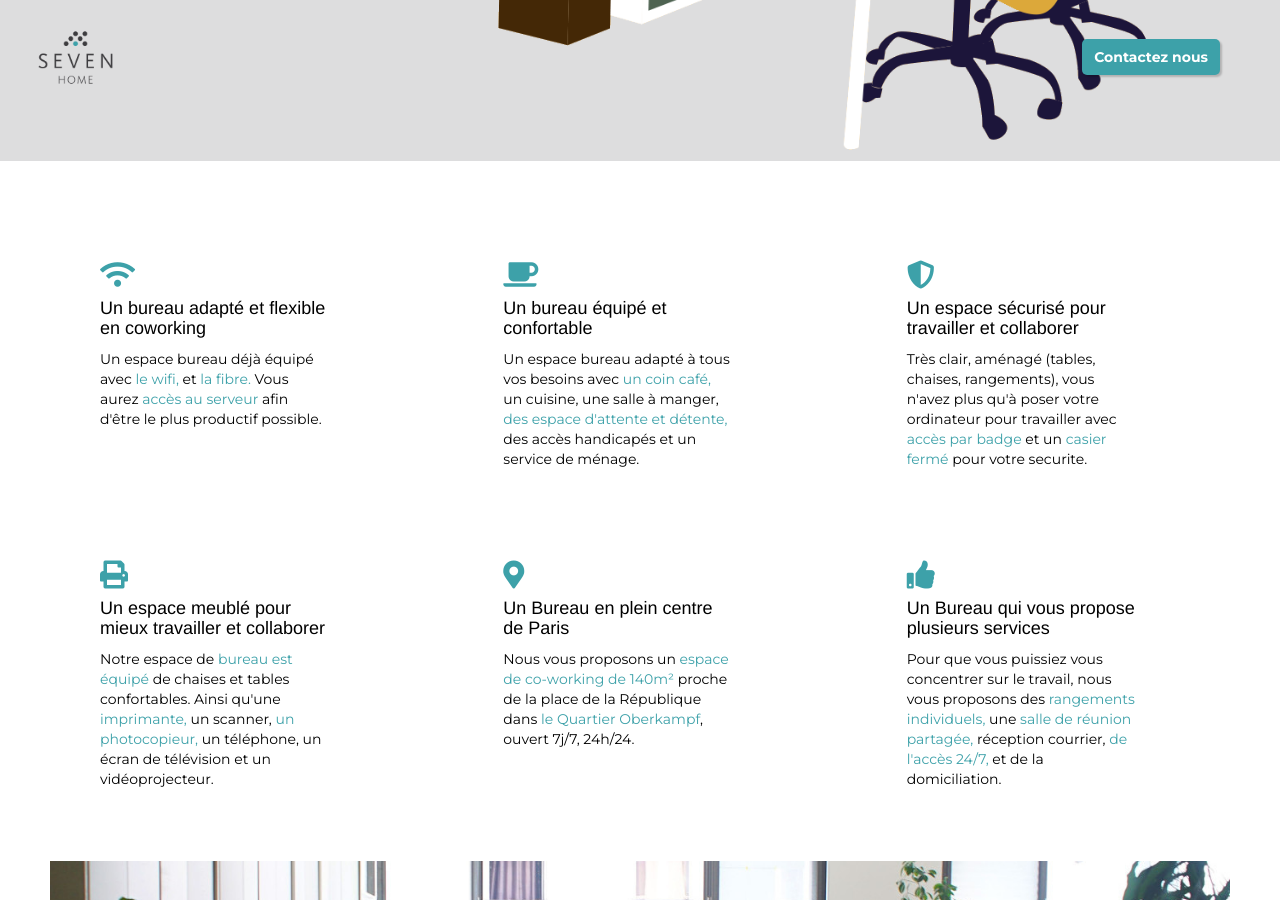
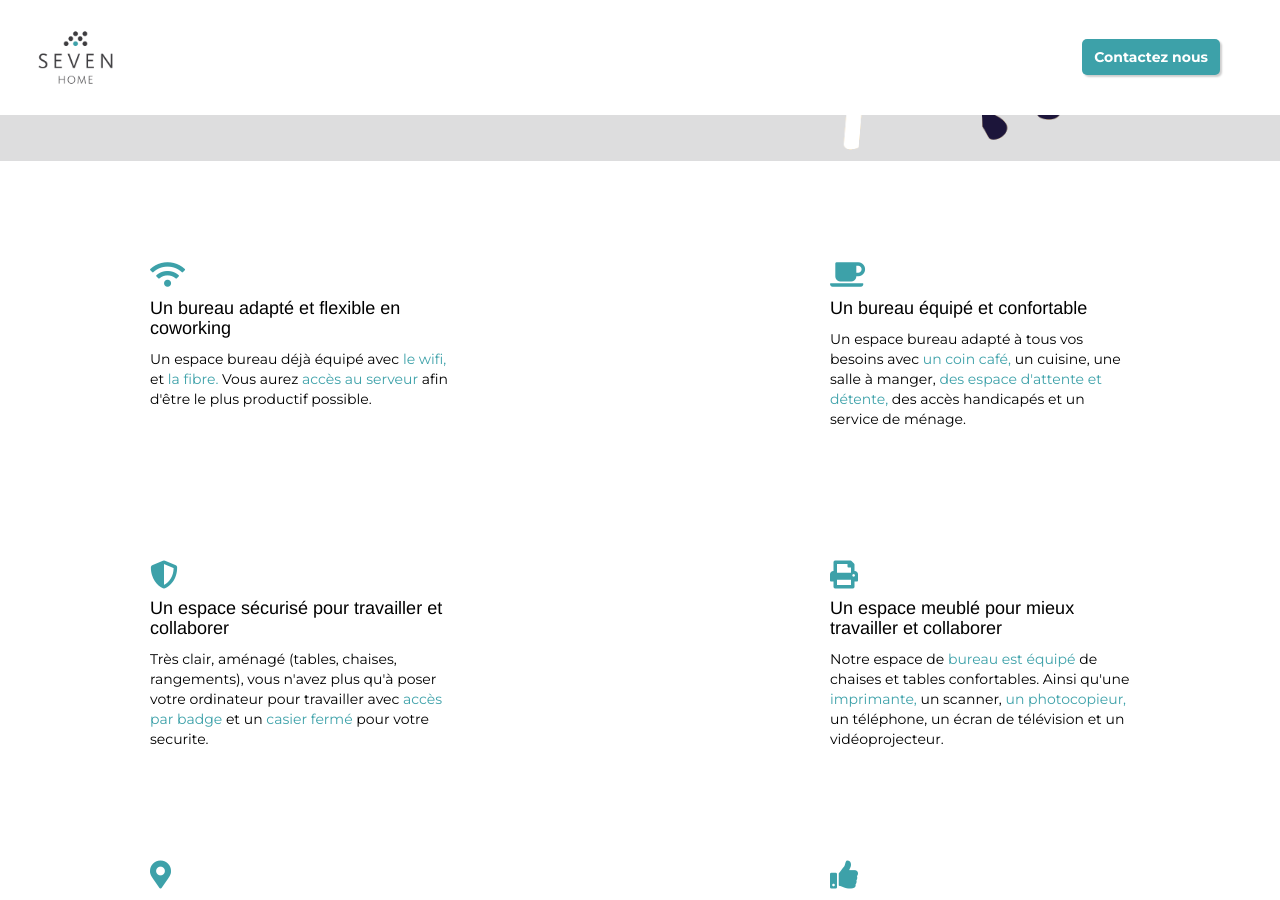
Before and after one commit to Seven2018/home.byseven.co_jekyll, a Jekyll site: the page built from index.md, in a window 1280 px wide and 900 px high, scrolled down 739 px. Built offline with Jekyll 4.4.1, drawn with Linux system fonts in a browser that asks for light colours; nearby versions of some CDN libraries.

Commit message:
odifications made on front

```diff
--- a/_layouts/home.html
+++ b/_layouts/home.html
@@ -16,44 +16,36 @@
   <div class="home-presentation-content">
     <div class="home-presentation-text">
       <div class="home-presentation-description">
-
-        <div class="row">
-          <div class="col-md-4">
         <div class="mobile-card">
           <i class="fas fa-wifi fa-2x"></i>
           <h4>Un bureau adapté et flexible en coworking</h4>
           <p>Un espace bureau déjà équipé avec <span>le wifi,</span> et <span>la fibre.</span> Vous aurez <span>accès au serveur</span> afin d'être le plus productif possible. </p>
         </div>
-          </div>
-          <div class="col-md-4">
+
         <div class="mobile-card">
           <i class="fas fa-coffee fa-2x"></i>
           <h4>Un bureau équipé et confortable</h4>
           <p>Un espace bureau adapté à tous vos besoins avec <span>un coin café,</span> un cuisine, une salle  à manger, <span>des espace d'attente et détente,</span> des accès handicapés et un service de ménage.</p>
         </div>
-          </div>
-          <div class="col-md-4">
+
         <div class="mobile-card">
           <i class="fas fa-shield-alt fa-2x"></i>
           <h4>Un espace sécurisé pour travailler et collaborer</h4>
           <p>Très clair, aménagé (tables, chaises, rangements), vous n'avez plus qu'à poser votre ordinateur pour travailler avec <span>accès par badge</span> et un <span>casier fermé</span> pour votre securite. </p>
         </div>
-          </div>
-          <div class="col-md-4">
+
         <div class="mobile-card">
           <i class="fas fa-print fa-2x"></i>
           <h4>Un espace meublé pour mieux travailler et collaborer</h4>
           <p>Notre espace de <span>bureau est équipé</span> de chaises et tables confortables. Ainsi qu'une <span>imprimante,</span> un scanner, <span>un photocopieur,</span> un téléphone, un écran de télévision et un vidéoprojecteur.</p>
         </div>
-          </div>
-          <div class="col-md-4">
+
         <div class="mobile-card">
           <i class="fas fa-map-marker-alt fa-2x"></i>
           <h4>Un Bureau en plein centre de Paris </h4>
           <p>Nous vous proposons un <span>espace de co-working de 140m²</span> proche de la place de la République dans <span>le Quartier Oberkampf</span>, ouvert 7j/7, 24h/24.</p>
         </div>
-          </div>
-          <div class="col-md-4">
+
         <div class="mobile-card">
           <i class="fas fa-thumbs-up fa-2x"></i>
           <h4>Un Bureau qui vous propose plusieurs services</h4>
@@ -61,20 +53,38 @@
         </div>
     </div>
   </div>
+
+
+<div class="home-presentation-carousel">
+  <div class="slideshow-container">
+
+    <div class="mySlides" style="display: block;">
+      <img src="assets/img/home1.jpeg" style="width:100%">
     </div>
 
-    <div class="home-presentation-carousel">
-    <section>
-      <img class="mySlides" src="assets/img/home1.jpeg"
-      style="width:100%">
-      <img class="mySlides" src="assets/img/home2.jpeg"
-      style="width:100%">
-      <img class="mySlides" src="assets/img/home3.jpeg"
-      style="width:100%">
-      <img class="mySlides" src="assets/img/home4.jpeg"
-      style="width:100%">
-    </section>
+    <div class="mySlides">
+      <img src="assets/img/home2.jpeg" style="width:100%">
     </div>
+
+    <div class="mySlides">
+      <img src="assets/img/home3.jpeg" style="width:100%">
+    </div>
+
+     <div class="mySlides">
+      <img src="assets/img/home4.jpeg" style="width:100%">
+    </div>
+
+  </div>
+
+  <br>
+  <div style="text-align:center">
+    <span class="dot active" onclick="currentSlide(1)"></span>
+    <span class="dot" onclick="currentSlide(2)"></span>
+    <span class="dot" onclick="currentSlide(3)"></span>
+    <span class="dot" onclick="currentSlide(4)"></span>
+  </div>
+</div>
+
     <div class="home-price-interest-info">
       <div class="home-price">
         <div class="home-price-info">
--- a/_sass/main.scss
+++ b/_sass/main.scss
@@ -1,7 +1,9 @@
 @import url("https://fonts.googleapis.com/css2?family=Montserrat:ital,wght@0,100;0,300;0,400;0,500;0,600;0,700;0,800;1,500&display=swap");
 
 
-
+html {
+  scroll-behavior: smooth;
+}
 body {
   max-width: 1440px;
   margin: 0 auto;
@@ -179,7 +181,7 @@
 
 #description-anchor {
   position: absolute;
-  top: -94px;
+  top: -100px;
 }
 
 .home-presentation-content {
@@ -189,7 +191,7 @@
 }
 
 .home-presentation-description {
-  padding: 5rem 0;
+  padding: 5rem;
   display: flex;
   flex-wrap: wrap;
   justify-content: center;
@@ -209,14 +211,6 @@
   color:#3DA1A9;
 }
 
-.mySlides {
-  width: 100%;
-  height: 100%;
-  object-fit: cover;
-  @include from-medium {
-    height: 500px;
-  }
-}
 
 // -------------------------------------------------------------------
 
@@ -440,62 +434,6 @@
 }
 
 
-.card {
-  display:none;
-  margin: 0px 30px;
-  height: 200px;
-  width: 200px;
-  perspective: 100rem;
-  position: relative;
-
-  p {
-    font-size: 12px;
-    font-weight: 300;
-  }
-
-  &__side {
-    height: 100%;
-    width: 100%;
-    color: black;
-    font-weight: bold;
-    display: flex;
-    flex-direction: column;
-    position: absolute;
-    top: 0;
-    left: 0;
-    transition: all 700ms ease;
-    backface-visibility: hidden;
-
-    &--front {
-      background-color: white;
-    }
-
-    &--back {
-      background-color: white;
-      transform: rotateY(180deg);
-    }
-  }
-
-  &:hover &__side--front {
-    transform: rotateY(-180deg);
-  }
-
-  &:hover &__side--back {
-    transform: rotateY(0);
-  }
-
-  @include from-medium-high {
-    height: 300px;
-    width: 300px;
-    &--back {
-      background-color: white;
-      transform: rotateY(180deg);
-    }
-    p {
-      font-size: 14px;
-    }
-  }
-}
 
 .bottom-button {
   display: flex;
@@ -503,27 +441,45 @@
 }
 
   .mobile-card {
-     margin: 50px;
+      margin: 50px;
       height: 200px;
-      width: 230px;
+      width: 300px;
       color: black;
       display: flex;
       flex-direction: column;
     }
 
-.mobile-cards {
 
-    p {
-    font-size: 12px;
-    font-weight: 300;
-    }
-  .mobile-card {
-     margin: 50px;
-      height: 200px;
-      width: 200px;
-      color: black;
-      font-weight: bold;
-      display: flex;
-      flex-direction: column;
-    }
+.slideshow-container {
+  max-width: 1400px;
+  position: relative;
+  margin: auto;
+}
+
+
+/* The dots/bullets/indicators */
+.dot {
+  height: 15px;
+  width: 15px;
+  margin: 0 2px;
+  background-color: #bbb;
+  border-radius: 50%;
+  display: inline-block;
+  transition: background-color 0.6s ease;
+  cursor:pointer;
+}
+
+.active {
+  background-color: #717171;
+}
+
+.mySlides {
+  img {
+    height: 500px;
+    object-fit: cover;
   }
+}
+
+.home-presentation-carousel {
+  padding: 5rem;
+}
--- a/assets/javascripts/homeseven.js
+++ b/assets/javascripts/homeseven.js
@@ -2,7 +2,7 @@
   const navbar = document.querySelector('.navbar-seven');
   if (navbar) {
     window.addEventListener('scroll', () => {
-      if (window.scrollY >= window.innerHeight*.90) {
+      if (window.scrollY >= window.innerHeight*.82) {
         navbar.classList.add('scrolled');
       } else {
         navbar.classList.remove('scrolled');
```
Also changed, not shown: other parts of _layouts/home.html (+55 -12 lines), 5 other files. Lines whose indentation alone changed are shown as unchanged.
